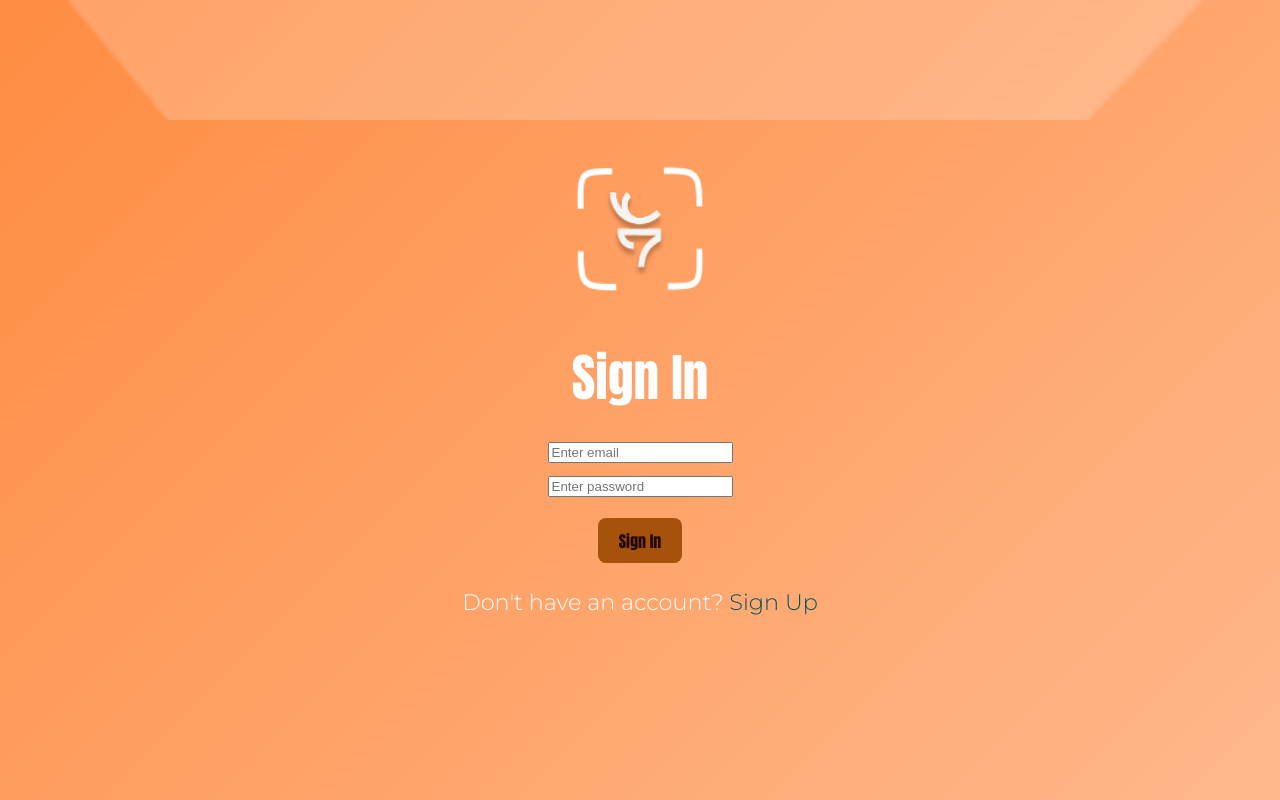
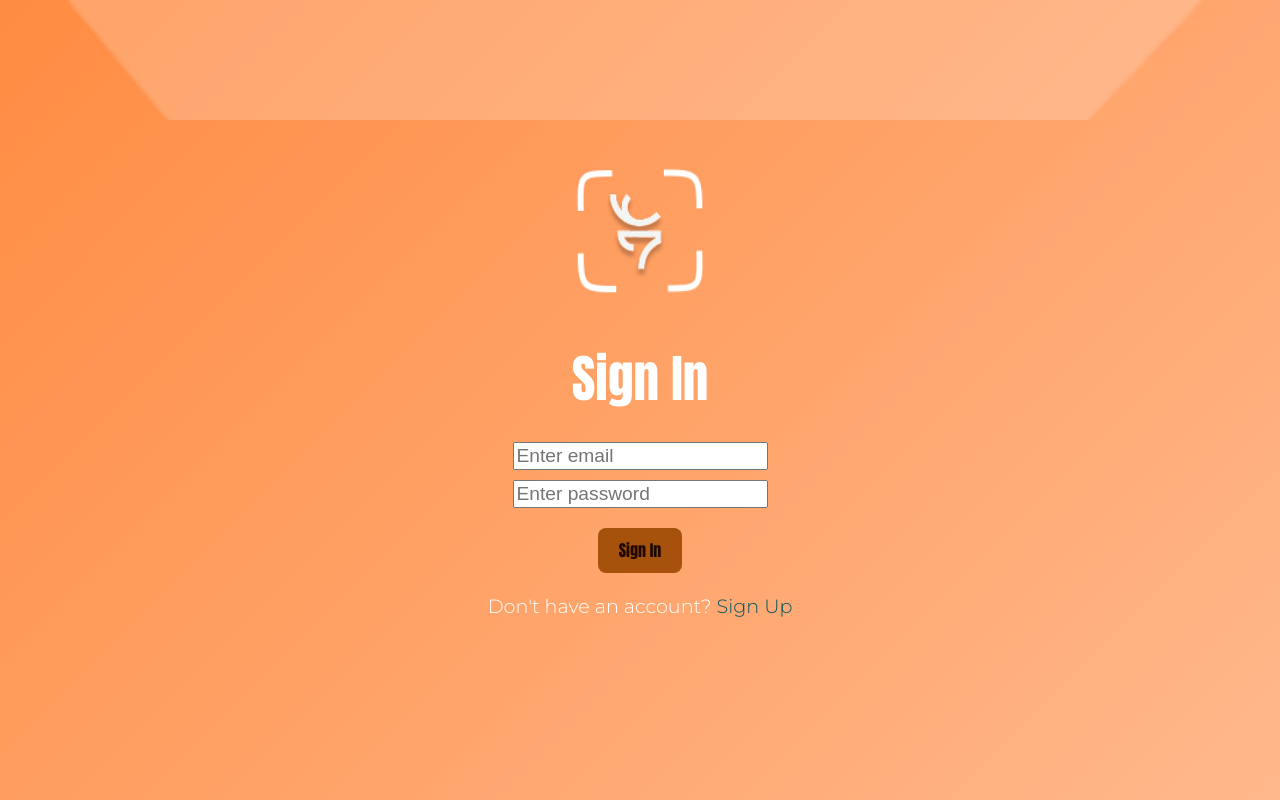
Before and after one commit to emily-su-dev/Deervolution, a React (Vite) app in the folder frontend/: page /SignIn in a window 1280 px wide. Built offline with nearby package versions, Linux system fonts and the light colour scheme; no server answers.

Commit message:
match text

```diff
--- a/frontend/src/pages/Picture/Picture.css
+++ b/frontend/src/pages/Picture/Picture.css
@@ -1,3 +1,7 @@
+p {
+    font-size: 1.2em;
+}
+
 /* Full page container */
 .picture-container {
     display: flex;
--- a/frontend/src/pages/SignIn/SignIn.css
+++ b/frontend/src/pages/SignIn/SignIn.css
@@ -3,6 +3,14 @@
     margin-bottom: 10px;
 }
 
+.email-input {
+    font-size: 1.2em;
+}
+
 .password-container {
     margin-bottom: 20px;
 }
+
+.password-input {
+    font-size: 1.2em;
+}
--- a/frontend/src/pages/SignIn/SignIn.tsx
+++ b/frontend/src/pages/SignIn/SignIn.tsx
@@ -54,7 +54,7 @@ const SignIn: React.FC = () => {
       <h1>Sign In</h1>
       <form onSubmit={signInUser}>
         <div className="email-container">
-          <input
+          <input className="email-input"
             type="email"
             placeholder="Enter email"
             value={email}
@@ -64,7 +64,7 @@ const SignIn: React.FC = () => {
         </div>
 
         <div className="password-container">
-          <input
+          <input className="password-input"
             type="password"
             placeholder="Enter password"
             value={password}
--- a/frontend/src/pages/SignUp/SignUp.css
+++ b/frontend/src/pages/SignUp/SignUp.css
@@ -1,5 +1,9 @@
 .email-container {
     margin-bottom: 10px;
+}
+
+.email-input, .password-input {
+    font-size: 1.2em;
 }
 
 .password-container {
--- a/frontend/src/pages/SignUp/SignUp.tsx
+++ b/frontend/src/pages/SignUp/SignUp.tsx
@@ -94,7 +94,7 @@ const SignUp: React.FC = () => {
       <h1>Sign Up</h1>
       <form onSubmit={signUpUser}>
         <div className="email-container">
-          <input
+          <input className="email-input"
             type="email"
             placeholder="Enter email"
             value={email}
@@ -104,7 +104,7 @@ const SignUp: React.FC = () => {
         </div>
 
         <div className="password-container">
-          <input
+          <input className="password-input"
             type="password"
             placeholder="Enter password"
             value={password}
```
Also changed, not shown: 1 other file (tests, documents, lock files or other folders).
